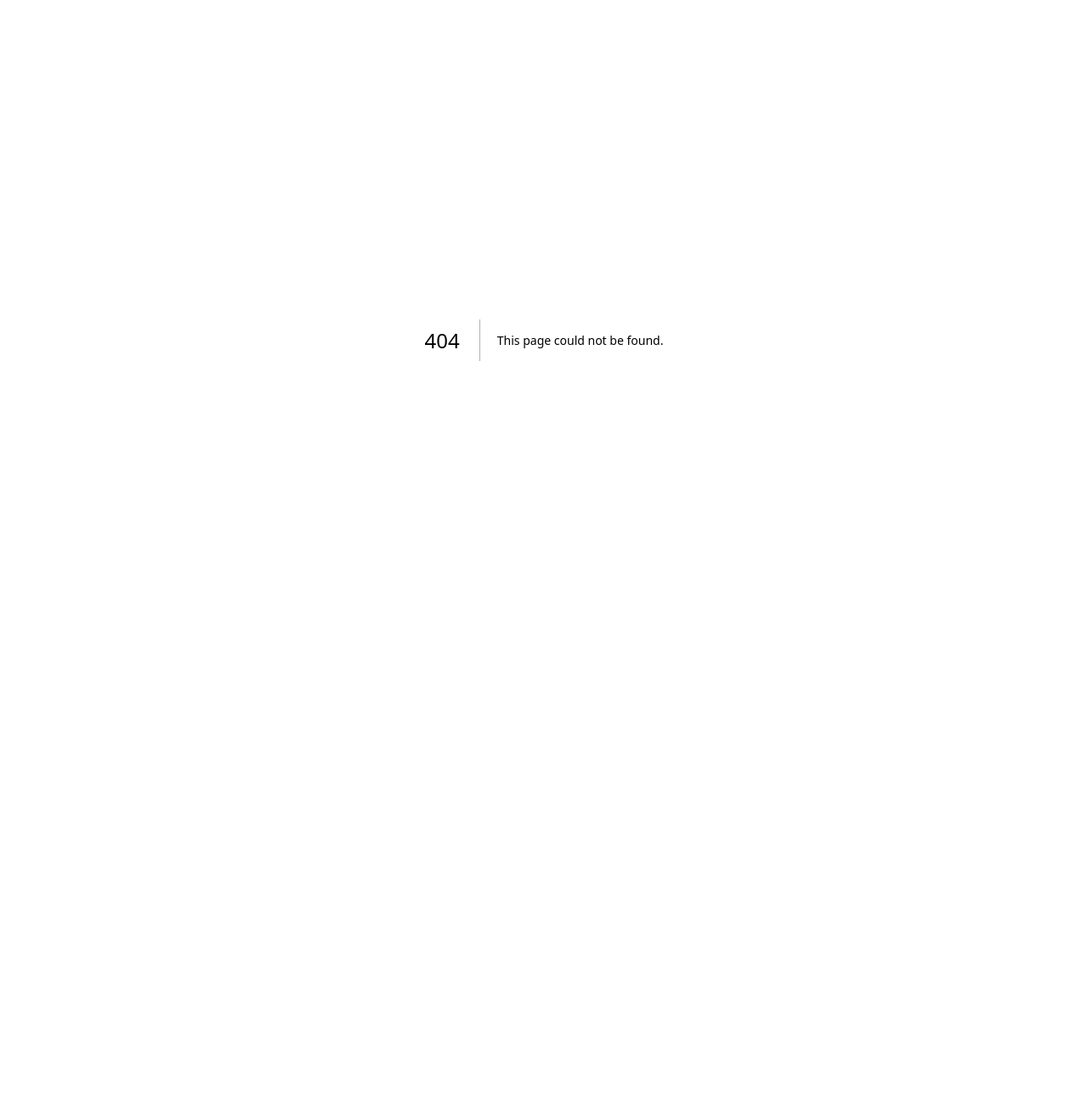
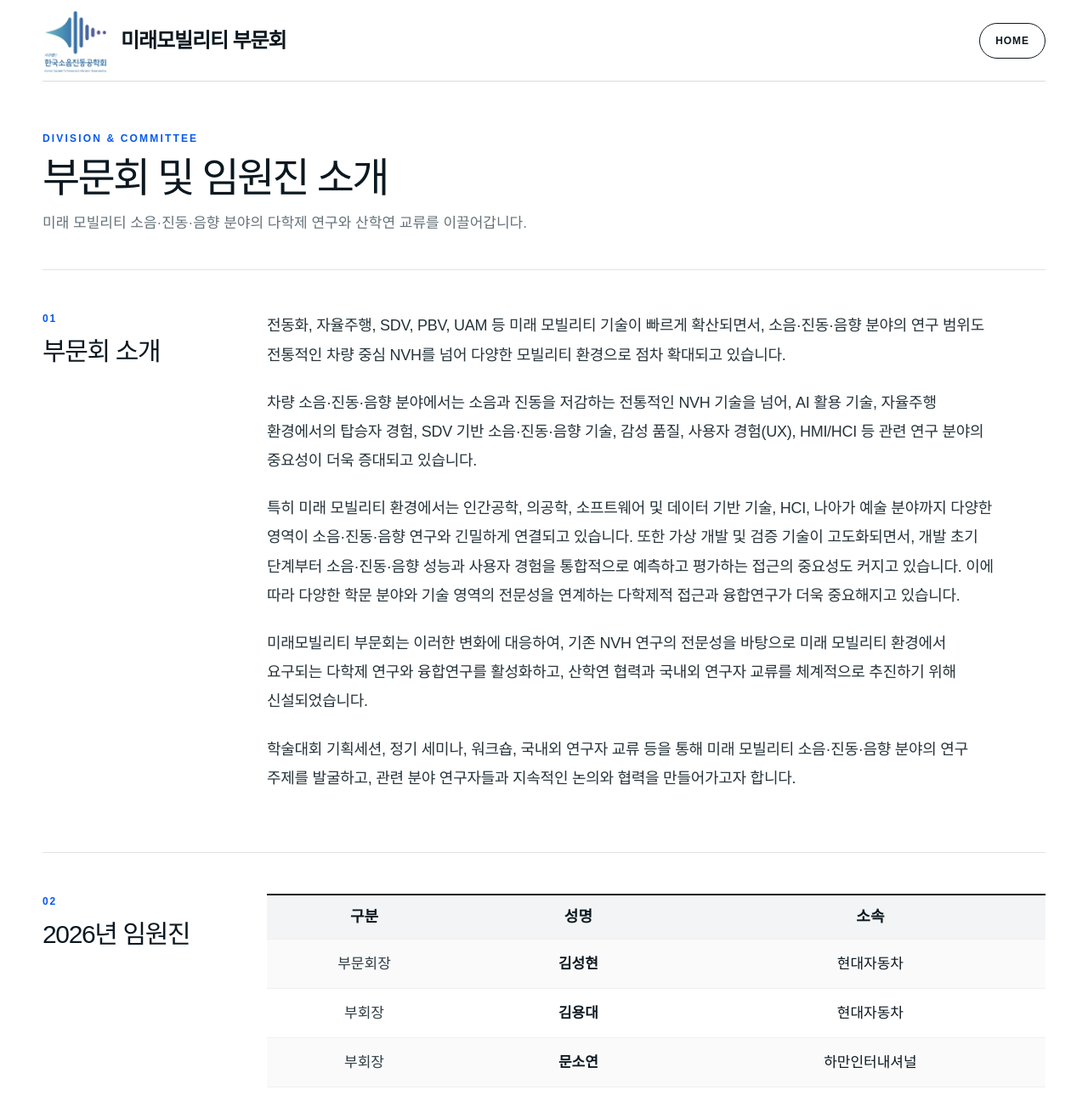
Before and after one commit to ksnve-future-mobility/homepage, a Next.js app: page /about in a window 1280 px wide. Before the commit this address had no page. Shown: the top 1296 px of the page at 85% size. Before the commit the page ends 800 px from the top, so only its background shows below. Built offline with nearby package versions, Linux system fonts and the light colour scheme.

Commit message:
Add division introduction and 2026 committee page

```diff
--- /dev/null
+++ b/app/about/page.tsx
@@ -0,0 +1,87 @@
+const introParagraphs = [
+  "전동화, 자율주행, SDV, PBV, UAM 등 미래 모빌리티 기술이 빠르게 확산되면서, 소음·진동·음향 분야의 연구 범위도 전통적인 차량 중심 NVH를 넘어 다양한 모빌리티 환경으로 점차 확대되고 있습니다.",
+  "차량 소음·진동·음향 분야에서는 소음과 진동을 저감하는 전통적인 NVH 기술을 넘어, AI 활용 기술, 자율주행 환경에서의 탑승자 경험, SDV 기반 소음·진동·음향 기술, 감성 품질, 사용자 경험(UX), HMI/HCI 등 관련 연구 분야의 중요성이 더욱 증대되고 있습니다.",
+  "특히 미래 모빌리티 환경에서는 인간공학, 의공학, 소프트웨어 및 데이터 기반 기술, HCI, 나아가 예술 분야까지 다양한 영역이 소음·진동·음향 연구와 긴밀하게 연결되고 있습니다. 또한 가상 개발 및 검증 기술이 고도화되면서, 개발 초기 단계부터 소음·진동·음향 성능과 사용자 경험을 통합적으로 예측하고 평가하는 접근의 중요성도 커지고 있습니다. 이에 따라 다양한 학문 분야와 기술 영역의 전문성을 연계하는 다학제적 접근과 융합연구가 더욱 중요해지고 있습니다.",
+  "미래모빌리티 부문회는 이러한 변화에 대응하여, 기존 NVH 연구의 전문성을 바탕으로 미래 모빌리티 환경에서 요구되는 다학제 연구와 융합연구를 활성화하고, 산학연 협력과 국내외 연구자 교류를 체계적으로 추진하기 위해 신설되었습니다.",
+  "학술대회 기획세션, 정기 세미나, 워크숍, 국내외 연구자 교류 등을 통해 미래 모빌리티 소음·진동·음향 분야의 연구 주제를 발굴하고, 관련 분야 연구자들과 지속적인 논의와 협력을 만들어가고자 합니다.",
+];
+
+const committeeMembers = [
+  { role: "부문회장", name: "김성현", affiliation: "현대자동차" },
+  { role: "부회장", name: "김용대", affiliation: "현대자동차" },
+  { role: "부회장", name: "문소연", affiliation: "하만인터내셔널" },
+  { role: "부회장", name: "정은주", affiliation: "이화여자대학교" },
+  { role: "이사", name: "곽기욱", affiliation: "비햅틱스" },
+  { role: "이사", name: "곽규열", affiliation: "현대로템(주)" },
+  { role: "이사", name: "김성영", affiliation: "KAIST" },
+  { role: "이사", name: "김용훈", affiliation: "한국타이어" },
+  { role: "이사", name: "김진균", affiliation: "경희대학교" },
+  { role: "이사", name: "김중관", affiliation: "한서대학교" },
+  { role: "이사", name: "박당희", affiliation: "현대자동차" },
+  { role: "이사", name: "안지훈", affiliation: "라온엑스솔루션즈" },
+  { role: "이사", name: "이동주", affiliation: "QNX" },
+  { role: "이사", name: "이정환", affiliation: "뮬러비비엠코리아" },
+  { role: "이사", name: "이정환", affiliation: "하만인터내셔널" },
+  { role: "이사", name: "이효진", affiliation: "방재시험연구원" },
+  { role: "이사", name: "정정호", affiliation: "방재시험연구원" },
+  { role: "이사", name: "조정현", affiliation: "현대자동차" },
+  { role: "(대외협력)이사", name: "Ercan Altinsoy", affiliation: "드레스덴공과대학교" },
+  { role: "(대외협력)이사", name: "Katsuya Yamauchi", affiliation: "큐슈대학교" },
+];
+
+export const metadata = {
+  title: "부문회 및 임원진 소개 | 미래모빌리티 부문회",
+};
+
+export default function AboutPage() {
+  return (
+    <main className="sub-shell">
+      <header className="sub-header">
+        <a className="sub-logo" href="/" aria-label="홈으로 이동">
+          <img src="/images/ksnve_logo.png" alt="한국소음진동공학회" />
+          <span>미래모빌리티 부문회</span>
+        </a>
+        <a className="home-button" href="/">Home</a>
+      </header>
+
+      <section className="board-hero about-hero">
+        <p>DIVISION & COMMITTEE</p>
+        <h1>부문회 및 임원진 소개</h1>
+        <span>미래 모빌리티 소음·진동·음향 분야의 다학제 연구와 산학연 교류를 이끌어갑니다.</span>
+      </section>
+
+      <section className="about-section" aria-labelledby="division-intro-title">
+        <div className="section-title">
+          <span>01</span>
+          <h2 id="division-intro-title">부문회 소개</h2>
+        </div>
+        <div className="intro-copy">
+          {introParagraphs.map((paragraph) => (
+            <p key={paragraph}>{paragraph}</p>
+          ))}
+        </div>
+      </section>
+
+      <section className="about-section committee-section" aria-labelledby="committee-title">
+        <div className="section-title">
+          <span>02</span>
+          <h2 id="committee-title">2026년 임원진</h2>
+        </div>
+        <div className="committee-table" role="table" aria-label="2026년 임원진">
+          <div className="committee-row committee-head" role="row">
+            <span role="columnheader">구분</span>
+            <span role="columnheader">성명</span>
+            <span role="columnheader">소속</span>
+          </div>
+          {committeeMembers.map((member) => (
+            <div className="committee-row" role="row" key={`${member.role}-${member.name}-${member.affiliation}`}>
+              <span role="cell">{member.role}</span>
+              <strong role="cell">{member.name}</strong>
+              <span role="cell">{member.affiliation}</span>
+            </div>
+          ))}
+        </div>
+      </section>
+    </main>
+  );
+}
--- a/app/page.tsx
+++ b/app/page.tsx
@@ -1,7 +1,7 @@
 import { getNotices } from "@/lib/notices";
 
 const menus = [
-  { title: "부문회 및 임원진 소개", english: "DIVISION & COMMITTEE", number: "01", href: "#" },
+  { title: "부문회 및 임원진 소개", english: "DIVISION & COMMITTEE", number: "01", href: "/about" },
   { title: "공지사항", english: "NOTICE", number: "02", href: "/notices", accent: true },
   { title: "소위원회", english: "SUBCOMMITTEES", number: "03" },
   { title: "학술대회 및 외부행사", english: "ACADEMIC & EXTERNAL EVENTS", number: "04" },
```
Also changed, not shown: app/globals.css.
